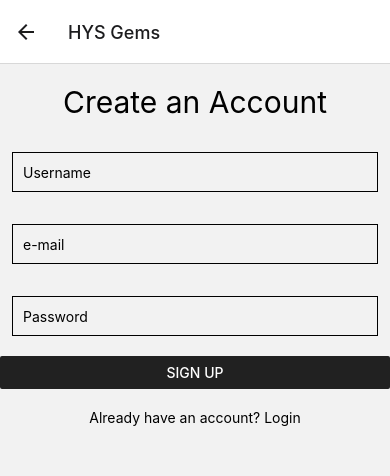
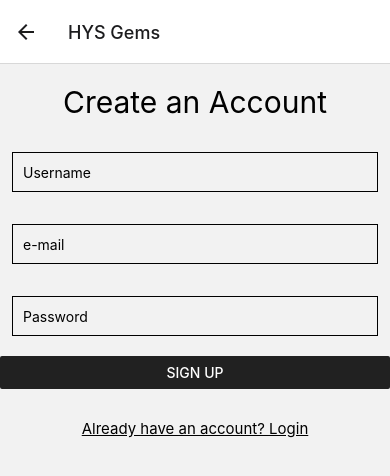
Before and after one commit to HarshKapadia2/hys-gems, a React Native app: screen /Signup in a window 390 px wide. Shown: the top 476 px of the page. Built offline with nearby package versions, Linux system fonts and the light colour scheme; no server answers.

Commit message:
:truck: update: Underline nav links on Login and Signup screens

```diff
--- a/Pages/Login.js
+++ b/Pages/Login.js
@@ -108,7 +108,7 @@ const Login = ({ passUpLoginData }) => {
 				onPress={handleSubmit}
 			/>
 			<Text
-				style={styles.text}
+				style={styles.link}
 				onPress={() => navigation.navigate("Signup")}
 			>
 				Not a member? Signup
@@ -140,6 +140,13 @@ const styles = StyleSheet.create({
 	},
 	button: {
 		width: 100
+	},
+	link: {
+		fontSize: 15,
+		textDecorationLine: "underline",
+		color: "#000",
+		textAlign: "center",
+		marginVertical: 30
 	}
 });
 
--- a/Pages/Signup.js
+++ b/Pages/Signup.js
@@ -52,7 +52,7 @@ const Signup = () => {
 			/>
 			<Button title="Sign up" color="#212121" onPress={handleSubmit} />
 			<Text
-				style={styles.text}
+				style={styles.link}
 				onPress={() => navigation.navigate("Login")}
 			>
 				Already have an account? Login
@@ -82,6 +82,13 @@ const styles = StyleSheet.create({
 	},
 	button: {
 		width: 100
+	},
+	link: {
+		fontSize: 15,
+		textDecorationLine: "underline",
+		color: "#000",
+		textAlign: "center",
+		marginVertical: 30
 	}
 });
 
```
